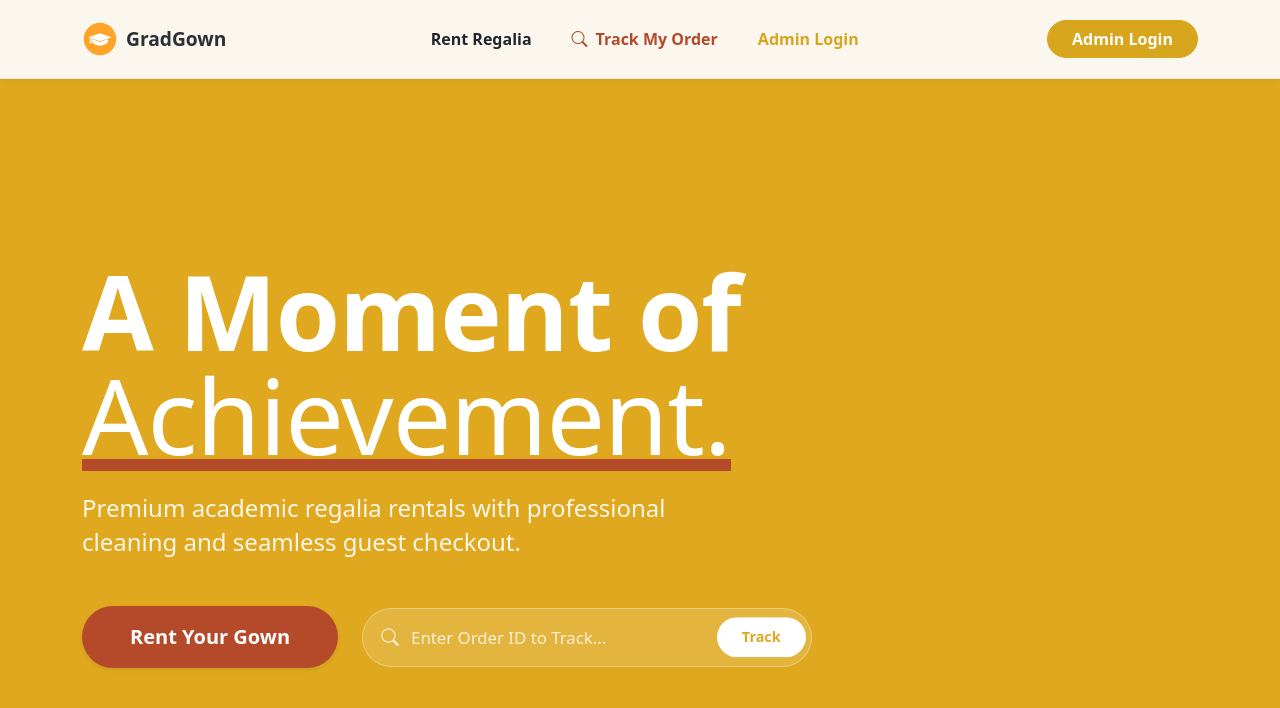
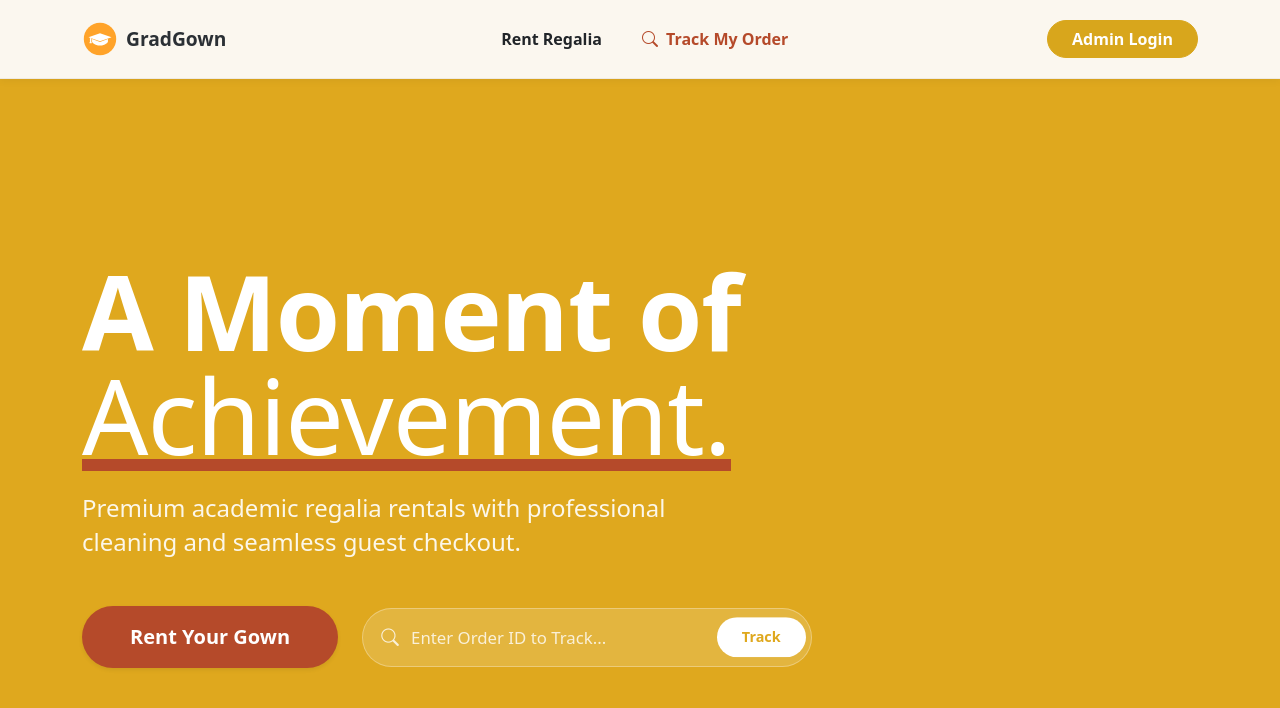
Before and after one commit to spikeypear-bot/GradGownRental, a Vue app in the folder frontend/: page / in a window 1280 px wide. Shown: the top 708 px of the page. Built offline with nearby package versions, Linux system fonts and the light colour scheme.

Commit message:
Update Header.vue

```diff
--- a/frontend/src/components/Header.vue
+++ b/frontend/src/components/Header.vue
@@ -59,12 +59,6 @@ onBeforeUnmount(() => {
             <RouterLink class="nav-link fw-bold text-danger-custom d-flex align-items-center gap-2" to="/track">
               <i class="bi bi-search"></i> Track My Order
             </RouterLink>
-          </li>
-          <li class="nav-item">
-            <RouterLink v-if="!isAdminLoggedIn" class="nav-link fw-bold text-admin" to="/admin/login">Admin Login</RouterLink>
-            <button v-else @click="handleLogout" class="nav-link fw-bold text-admin border-0 bg-transparent" style="cursor: pointer;">
-              Logout
-            </button>
           </li>
         </ul>
 
```
